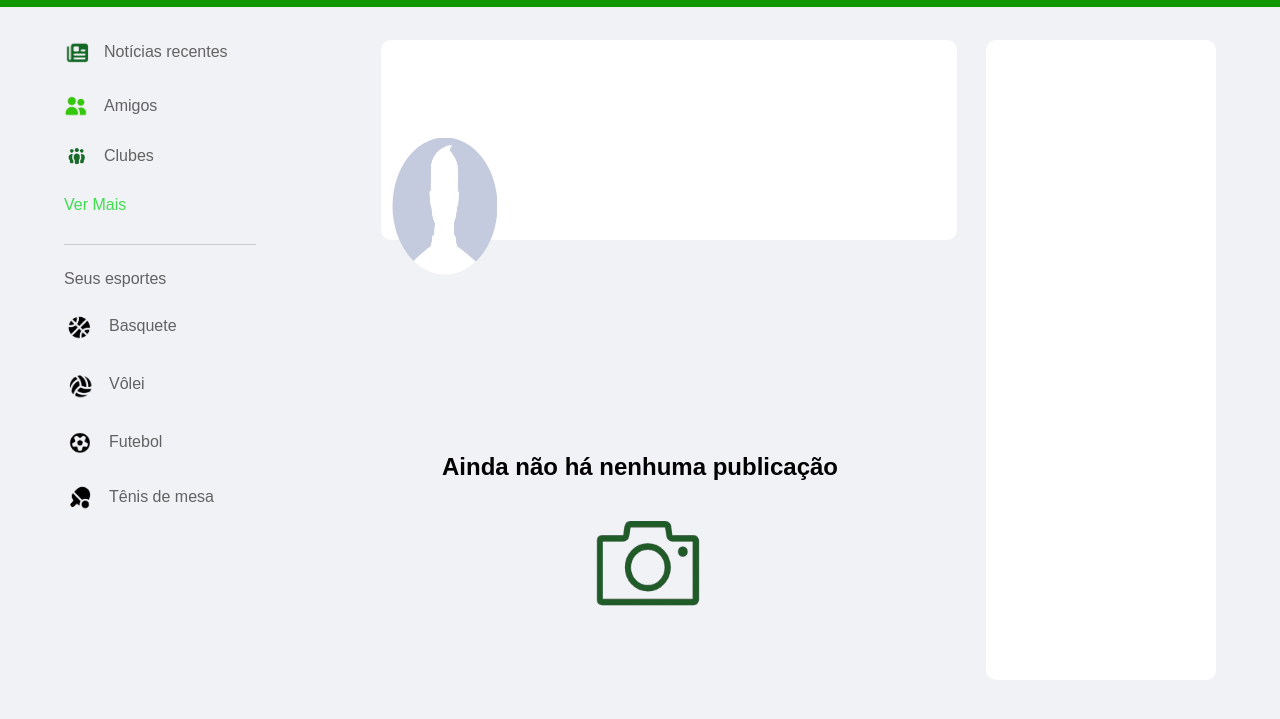
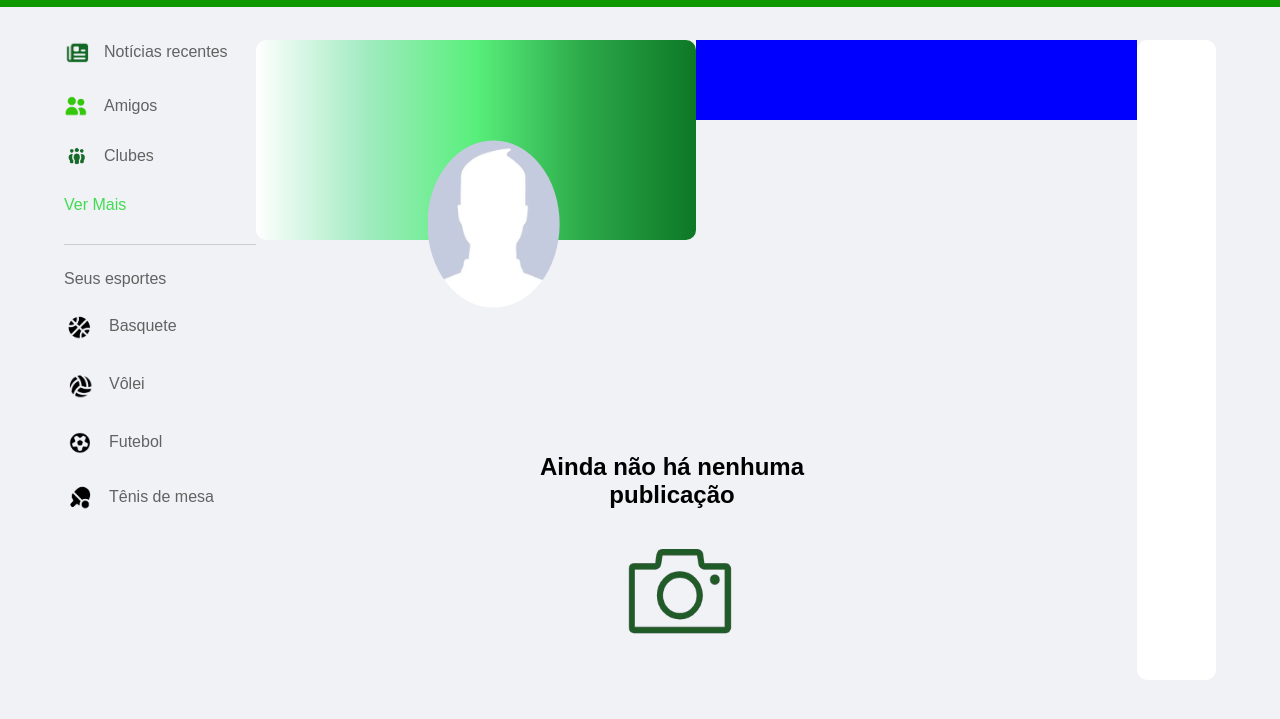
Before and after one commit to wsarahmanuela/allplay, a website: page front-end/public/perfil.html in a window 1280 px wide. Shown: the part 63-782 px from the top of the page. Drawn offline with Linux system fonts and the light colour scheme.

Commit message:
seguindo e seguidores

```diff
--- a/front-end/public/perfil.css
+++ b/front-end/public/perfil.css
@@ -160,14 +160,23 @@ nav {
     height: 25vh;
     border-radius: 10px;
 
+    display: flex;
+    justify-content: center;
+    position: relative;
+    background: linear-gradient(90deg, #fff, #a1ebc0, #58EF7B, #2BA848, #0D7826);
 }
 
+
 .usuario-foto img{
-    width: 10vw;
-    height: 20vh;
-    margin-top: 15%;
-    padding: 2%;
+    width: 11vw;
+    height: 22vh;
+    object-fit:cover;
+    padding: 1%;
     border-radius: 50%;
+    position: absolute;
+    bottom: -36%;
+    left: 38%;
+
 }
 
 #container-direita{
@@ -181,12 +190,21 @@ nav {
 #container-baixo {
     text-align: center;
     position: relative;
-    top: -30vh; /* empurra para cima */
-    padding: 0;
+    width: 25vw;
+    top: -30vh;
+    padding: 0%;
+    left: 40%;
+
 }
 .foto img {
-    width: 100px;
     height: 150px;
     width: 150px;
 
 }
+
+#container-segue {
+    width: 100vw;
+    height: 10vh;
+    background-color: blue;
+
+}
--- a/front-end/public/perfil.html
+++ b/front-end/public/perfil.html
@@ -46,12 +46,21 @@
                 <a href="#"><img src="imagens/tenisdmesa.png" alt="">Tênis de mesa</a>
             </div>
         </div>
+
         <div id="container-meio">
             <div class="usuario-foto">
                 <a><img src="imagens/profile.picture.jpg" alt="usuario"></a>
             </div>
+        </div>
+
+        <div id="container-segue">
 
         </div>
+
+
+
+
+
         <div id="container-direita"> </div>
     </div>
     <div id="container-baixo">
```
